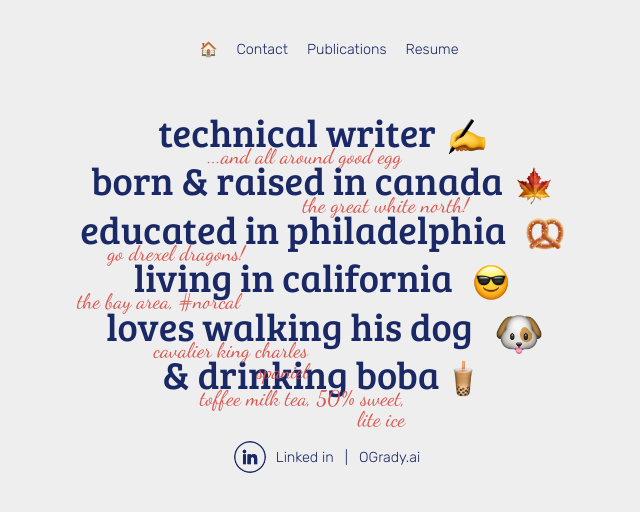
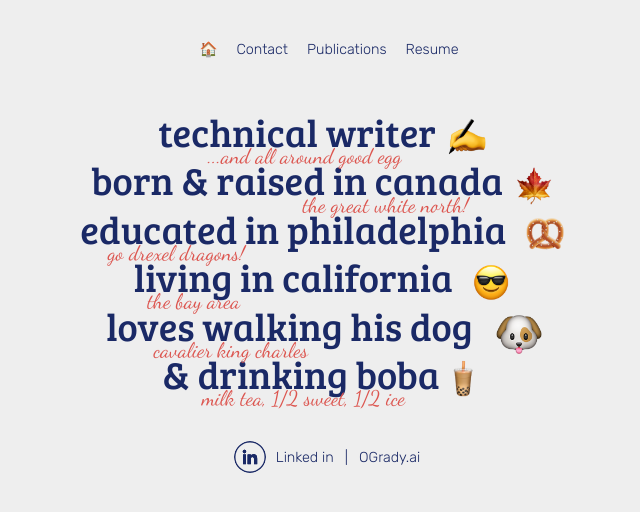
Before and after one commit to shaulzofef/ogrady-dev, a website built with Parcel: page index.html in a window 1280 px wide. Shown: the whole page, without its empty margins (316-956 px from the left). Built offline with nearby package versions, Linux system fonts and the light colour scheme.

Commit message:
Update index.html

```diff
--- a/index.html
+++ b/index.html
@@ -66,13 +66,13 @@
     <span class="under-position"><span class="under">go drexel dragons!</span></span>philadelphia
     <img src="img/prexel.png" class="emoji" id="prexel" alt="pretzel emoji"><br>
     living in
-    <span class="under-position"><span class="under">the bay area, #norcal</span></span>california
+    <span class="under-position"><span class="under">the bay area</span></span>california
     <img src="img/sunglasses.png" class="emoji" id="california" alt="cool sunglasses emoji"><br>
     loves walking
-    <span class="under-position"><span class="under">cavalier king charles spaniel</span></span> his dog
+    <span class="under-position"><span class="under">cavalier king charles</span></span>his dog
     <img src="img/dog.png" class="emoji" id="dog" alt="dog face emoji"><br>
     & drinking boba
-    <span class="under-position"><span class="under">toffee milk tea, 50% sweet, lite ice</span></span>
+    <span class="under-position"><span class="under">milk tea, 1/2 sweet, 1/2 ice</span></span>
     <img src="img/boba.png" class="emoji" id="boba" alt="boba emoji">
     </p>
   </main>
```
